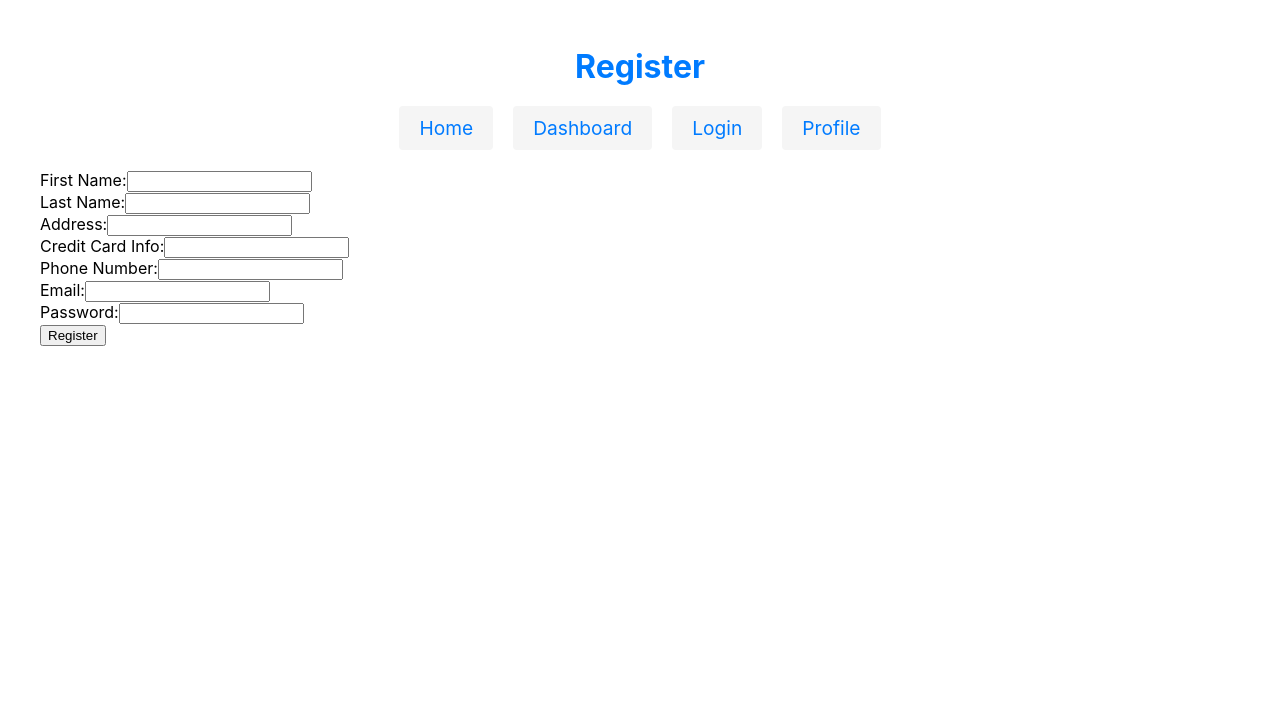
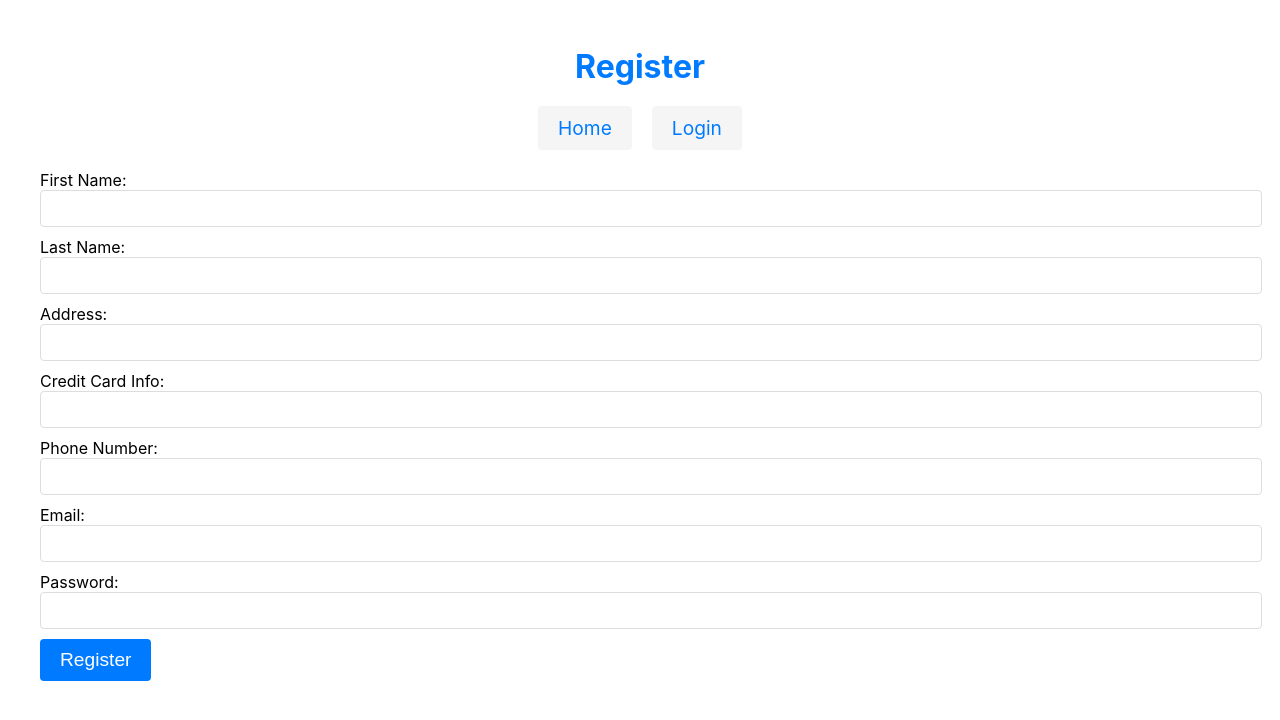
Before and after one commit to hh1864/CSC4710-project2, a React (Create React App) app in the folder frontend/: page /register in a window 1280 px wide. Shown: the top 720 px of the page. Built offline with nearby package versions, Linux system fonts and the light colour scheme; the HTML template or start-up script is replaced by a standard one.

Commit message:
Update Register.js

```diff
--- a/frontend/src/Register.js
+++ b/frontend/src/Register.js
@@ -3,36 +3,50 @@ import { Link, useNavigate } from 'react-router-dom';
 import axios from 'axios';
 
 const Register = () => {
-  const [firstname, setFirstName] = useState('');
-  const [lastname, setLastName] = useState('');
-  const [address, setAddress] = useState('');
-  const [creditcard, setCreditCardInfo] = useState('');
-  const [phonenumber, setPhoneNumber] = useState('');
-  const [email, setEmail] = useState('');
-  const [password, setPassword] = useState('');
+  const [formData, setFormData] = useState({
+    firstname: '',
+    lastname: '',
+    address: '',
+    creditcard: '',
+    phonenumber: '',
+    email: '',
+    password: '',
+  });
   const [error, setError] = useState('');
   const navigate = useNavigate();
+
+  const handleChange = (e) => {
+    setFormData({ ...formData, [e.target.name]: e.target.value });
+  };
 
   const handleSubmit = async (e) => {
     e.preventDefault();
     setError('');
 
+    console.log('Submitting form data:', formData); // Debugging
+
+
     try {
-      const res = await axios.post('http://localhost:5000/register', {
-        firstname,
-        lastname,
-        address,
-        creditcard,
-        phonenumber,
-        email,
-        password,
-      });
+      const res = await axios.post('http://localhost:5000/register', formData);
       if (res.status === 201) {
+        console.log('Registration successful:', res.data.message);
         navigate('/login');
       }
     } catch (err) {
-      setError('Registration failed. Please try again.');
+      console.error('Registration error:', err.response?.data || err.message);
+      setError(err.response?.data?.message || 'Registration failed. Please try again.');
     }
+  };
+
+  const menuLinkStyle = {
+    textDecoration: 'none',
+    fontSize: '1.2rem',
+    color: '#007bff',
+    padding: '10px 20px',
+    backgroundColor: '#f5f5f5',
+    borderRadius: '4px',
+    display: 'inline-block',
+    transition: 'background-color 0.3s',
   };
 
   return (
@@ -43,9 +57,7 @@ const Register = () => {
       <nav style={{ textAlign: 'center', marginBottom: '20px' }}>
         <ul style={{ listStyleType: 'none', padding: '0', display: 'flex', justifyContent: 'center', gap: '20px' }}>
           <li><Link to="/" style={menuLinkStyle}>Home</Link></li>
-          <li><Link to="/dashboard" style={menuLinkStyle}>Dashboard</Link></li>
           <li><Link to="/login" style={menuLinkStyle}>Login</Link></li>
-          <li><Link to="/profile" style={menuLinkStyle}>Profile</Link></li>
         </ul>
       </nav>
 
@@ -55,86 +67,141 @@ const Register = () => {
           <label>First Name:</label>
           <input
             type="text"
-            value={firstname}
-            onChange={(e) => setFirstName(e.target.value)}
+            name="firstname"
+            value={formData.firstname}
+            onChange={handleChange}
             required
+            style={{
+              display: 'block',
+              width: '100%',
+              padding: '10px',
+              marginBottom: '10px',
+              border: '1px solid #ddd',
+              borderRadius: '4px',
+            }}
           />
         </div>
         <div className="form-group">
           <label>Last Name:</label>
           <input
             type="text"
-            value={lastname}
-            onChange={(e) => setLastName(e.target.value)}
+            name="lastname"
+            value={formData.lastname}
+            onChange={handleChange}
             required
+            style={{
+              display: 'block',
+              width: '100%',
+              padding: '10px',
+              marginBottom: '10px',
+              border: '1px solid #ddd',
+              borderRadius: '4px',
+            }}
           />
         </div>
         <div className="form-group">
           <label>Address:</label>
           <input
             type="text"
-            value={address}
-            onChange={(e) => setAddress(e.target.value)}
+            name="address"
+            value={formData.address}
+            onChange={handleChange}
             required
+            style={{
+              display: 'block',
+              width: '100%',
+              padding: '10px',
+              marginBottom: '10px',
+              border: '1px solid #ddd',
+              borderRadius: '4px',
+            }}
           />
         </div>
         <div className="form-group">
           <label>Credit Card Info:</label>
           <input
             type="text"
-            value={creditcard}
-            onChange={(e) => setCreditCardInfo(e.target.value)}
+            name="creditcard"
+            value={formData.creditcard}
+            onChange={handleChange}
             required
+            style={{
+              display: 'block',
+              width: '100%',
+              padding: '10px',
+              marginBottom: '10px',
+              border: '1px solid #ddd',
+              borderRadius: '4px',
+            }}
           />
         </div>
         <div className="form-group">
           <label>Phone Number:</label>
           <input
             type="text"
-            value={phonenumber}
-            onChange={(e) => setPhoneNumber(e.target.value)}
+            name="phonenumber"
+            value={formData.phonenumber}
+            onChange={handleChange}
             required
+            style={{
+              display: 'block',
+              width: '100%',
+              padding: '10px',
+              marginBottom: '10px',
+              border: '1px solid #ddd',
+              borderRadius: '4px',
+            }}
           />
         </div>
         <div className="form-group">
           <label>Email:</label>
           <input
             type="email"
-            value={email}
-            onChange={(e) => setEmail(e.target.value)}
+            name="email"
+            value={formData.email}
+            onChange={handleChange}
             required
+            style={{
+              display: 'block',
+              width: '100%',
+              padding: '10px',
+              marginBottom: '10px',
+              border: '1px solid #ddd',
+              borderRadius: '4px',
+            }}
           />
         </div>
         <div className="form-group">
           <label>Password:</label>
           <input
             type="password"
-            value={password}
-            onChange={(e) => setPassword(e.target.value)}
+            name="password"
+            value={formData.password}
+            onChange={handleChange}
             required
+            style={{
+              display: 'block',
+              width: '100%',
+              padding: '10px',
+              marginBottom: '10px',
+              border: '1px solid #ddd',
+              borderRadius: '4px',
+            }}
           />
         </div>
-        <button type="submit">Register</button>
+        <button type="submit" style={{
+          fontSize: '1.2rem',
+          color: '#fff',
+          backgroundColor: '#007bff',
+          padding: '10px 20px',
+          borderRadius: '4px',
+          border: 'none',
+          cursor: 'pointer',
+          width: 'auto',
+        }}>Register</button>
       </form>
     </div>
   );
 };
 
-// Define the common styles for the menu links
-const menuLinkStyle = {
-  textDecoration: 'none',
-  fontSize: '1.2rem',
-  color: '#007bff',
-  padding: '10px 20px',
-  backgroundColor: '#f5f5f5',
-  borderRadius: '4px',
-  display: 'inline-block',
-  transition: 'background-color 0.3s',
-};
-
-// Add a hover effect for the links
-menuLinkStyle[':hover'] = {
-  backgroundColor: '#e0e0e0',
-};
-
 export default Register;
```
